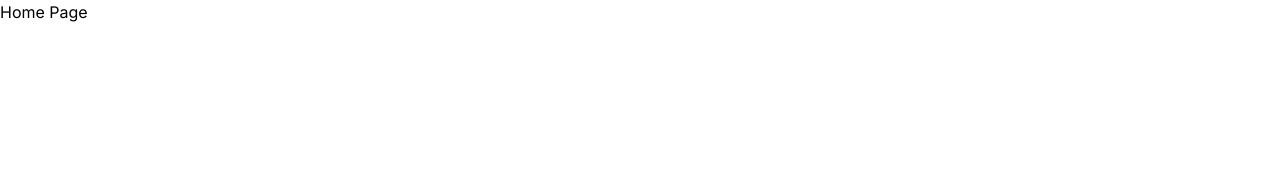
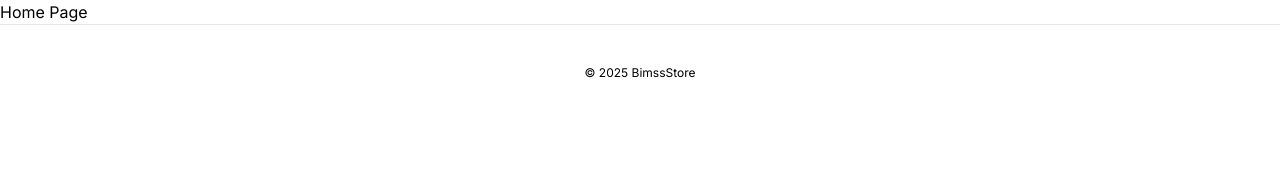
Before and after one commit to bimamib/website-store, a Next.js app: page / in a window 1280 px wide. Shown: the top 171 px of the page. Built offline with nearby package versions, Linux system fonts and the light colour scheme.

Commit message:
Add Footer

```diff
--- a/app/layout.tsx
+++ b/app/layout.tsx
@@ -1,12 +1,13 @@
 import type { Metadata } from "next";
 import { Inter } from "next/font/google";
 import "./globals.css";
+import Footer from "@/components/footer";
 
 const inter = Inter({ subsets: ["latin"] });
 
 export const metadata: Metadata = {
-  title: "Create Next App",
-  description: "Generated by create next app",
+  title: "Toko Online",
+  description: "Online Storeku",
 };
 
 export default function RootLayout({
@@ -16,7 +17,10 @@ export default function RootLayout({
 }>) {
   return (
     <html lang="en">
-      <body className={inter.className}>{children}</body>
+      <body className={inter.className}>
+        {children}
+        <Footer />
+      </body>
     </html>
   );
 }
```
